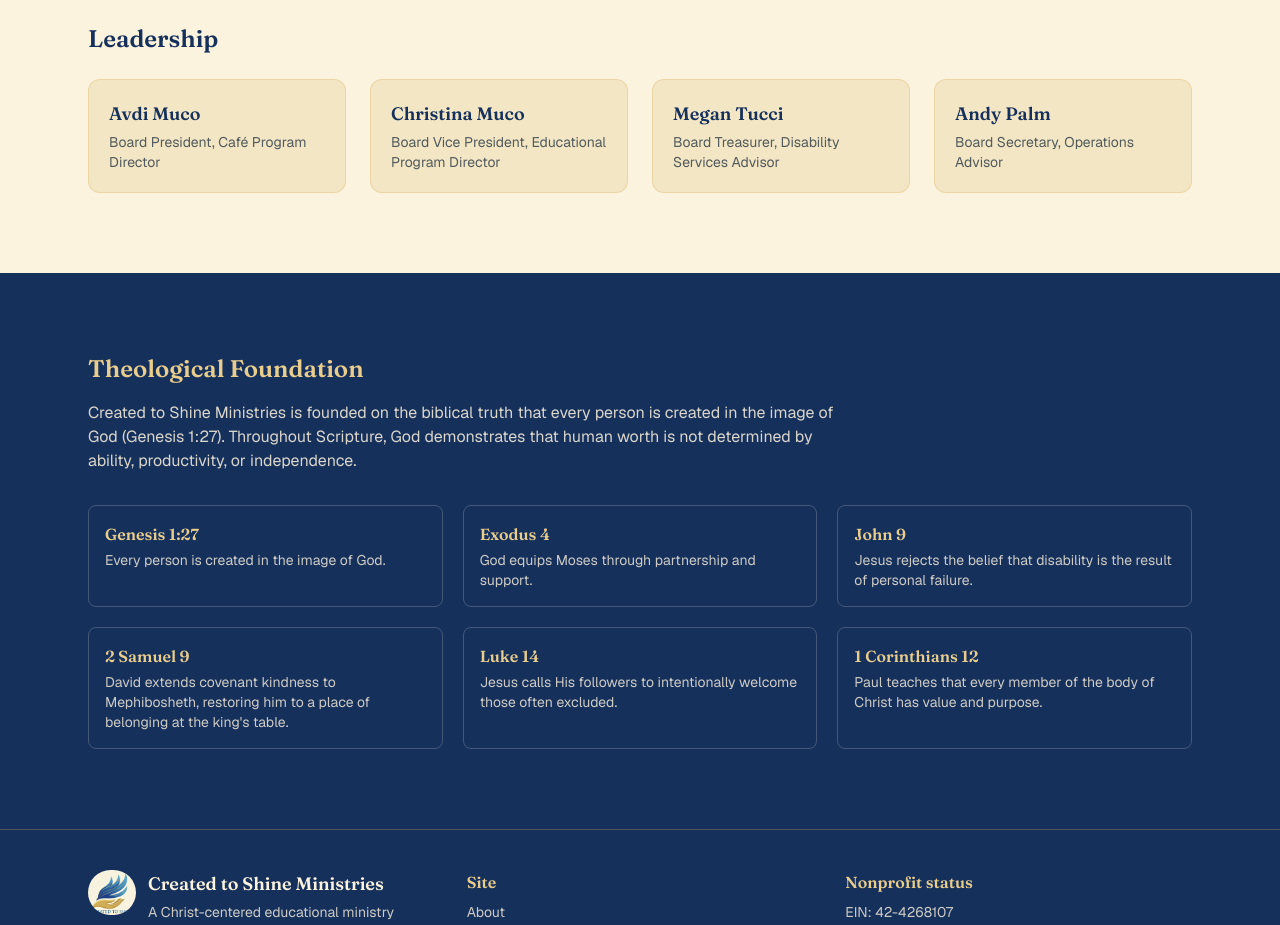
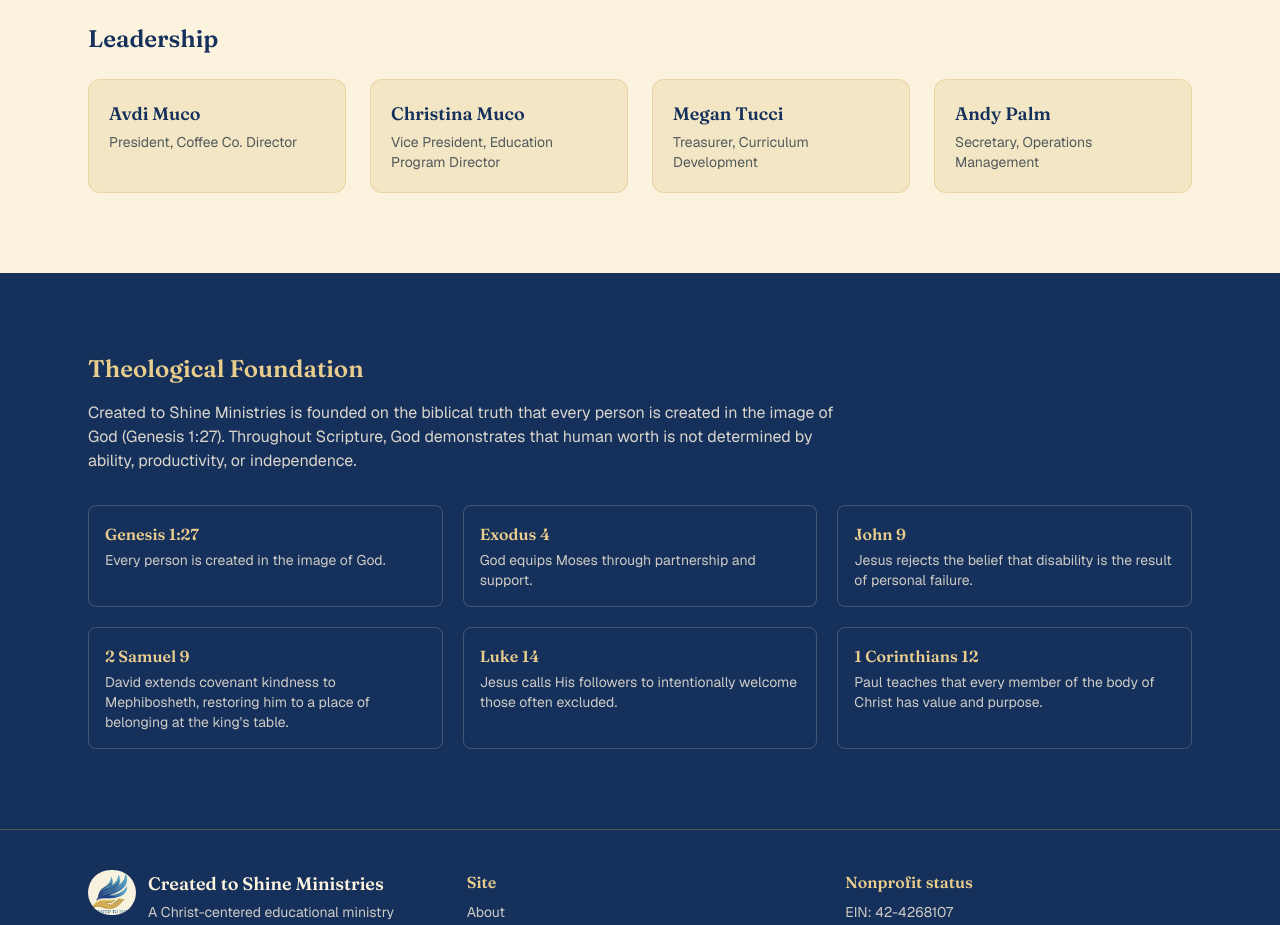
Before and after one commit to Totsylol/created-to-shine, a Next.js app: page /about in a window 1280 px wide. Shown: the part 1220-2145 px from the top of the page. Built offline with nearby package versions, Linux system fonts and the light colour scheme.

Commit message:
Update leadership titles per board input

```diff
--- a/app/about/page.tsx
+++ b/app/about/page.tsx
@@ -10,19 +10,19 @@
 const LEADERSHIP = [
   {
     name: "Avdi Muco",
-    role: "Board President, Café Program Director",
+    role: "President, Coffee Co. Director",
   },
   {
     name: "Christina Muco",
-    role: "Board Vice President, Educational Program Director",
+    role: "Vice President, Education Program Director",
   },
   {
     name: "Megan Tucci",
-    role: "Board Treasurer, Disability Services Advisor",
+    role: "Treasurer, Curriculum Development",
   },
   {
     name: "Andy Palm",
-    role: "Board Secretary, Operations Advisor",
+    role: "Secretary, Operations Management",
   },
 ];
 
```
